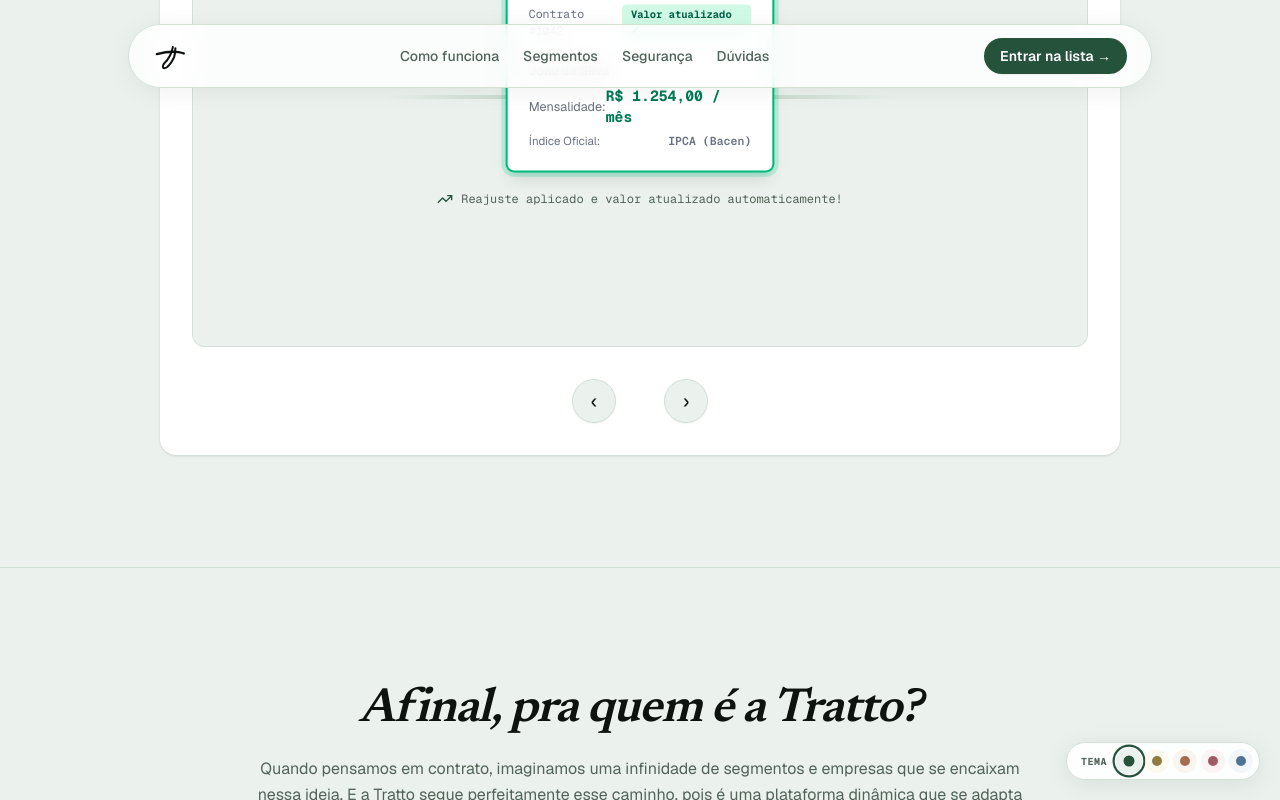
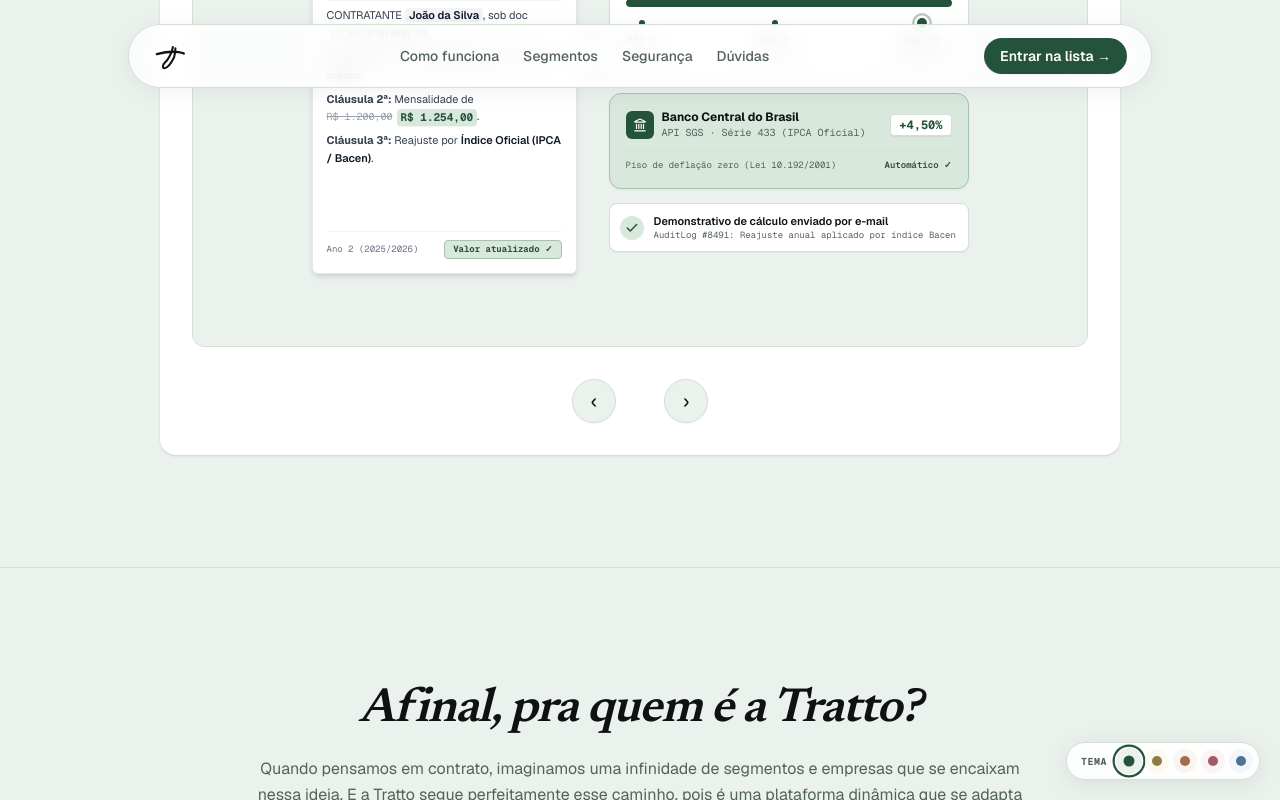
Before and after one commit to brtorresdel/tratto-landing-page, a Next.js app: page / in a window 1280 px wide. Both pictures are taken after a click on the button "Etapa anterior". Shown: the part 4024-4824 px from the top of the page. Built offline with nearby package versions, Linux system fonts and the light colour scheme.

Commit message:
feat(how-it-works): implementar animacao da etapa 4 com vigencia, timeline anual e reajuste Bacen

```diff
--- a/src/components/contract-story-player.tsx
+++ b/src/components/contract-story-player.tsx
@@ -2,7 +2,7 @@
 
 import React, { useState, useEffect } from "react";
 import clsx from "clsx";
-import { User, CheckCircle, Clock, ShieldCheck, Sparkles, TrendingUp, Play, Pause, ChevronDown, Check, Loader2, FileText, Download, Send, ArrowRight, Mail, Copy } from "lucide-react";
+import { User, CheckCircle, Clock, ShieldCheck, Sparkles, TrendingUp, Play, Pause, ChevronDown, Check, Loader2, FileText, Download, Send, ArrowRight, Mail, Copy, Landmark } from "lucide-react";
 
 export const STORY_STEPS = [
   {
@@ -1631,124 +1631,241 @@
 }
 
 // =========================================================================
-// ETAPA 4: LINHA DO TEMPO, ANIVERSÁRIO DO CONTRATO E VALOR ATUALIZADO
+// ETAPA 4: LINHA DO TEMPO, ANIVERSÁRIO DO CONTRATO E REAJUSTE BACEN
 // =========================================================================
 function Step4TimelineAdjustment() {
-  const [stage, setStage] = useState<"approaching" | "updated" | "yellow" | "red">("approaching");
+  const [elapsedMs, setElapsedMs] = useState(0);
 
   useEffect(() => {
-    let t1: NodeJS.Timeout;
-    let t2: NodeJS.Timeout;
-    let t3: NodeJS.Timeout;
-    let t4: NodeJS.Timeout;
-
-    const runCycle = () => {
-      setStage("approaching");
-      t1 = setTimeout(() => {
-        setStage("updated");
-        t2 = setTimeout(() => {
-          setStage("yellow");
-          t3 = setTimeout(() => {
-            setStage("red");
-            t4 = setTimeout(() => {
-              runCycle();
-            }, 2500);
-          }, 2500);
-        }, 2500);
-      }, 2000);
-    };
-
-    runCycle();
-
-    return () => {
-      clearTimeout(t1);
-      clearTimeout(t2);
-      clearTimeout(t3);
-      clearTimeout(t4);
-    };
+    const interval = setInterval(() => {
+      setElapsedMs((prev) => (prev >= 7000 ? 0 : prev + 50));
+    }, 50);
+
+    return () => clearInterval(interval);
   }, []);
 
+  // Fases cronológicas:
+  // 0ms a 1400ms: vigência ativa, timeline avançando pelos 12 meses
+  // 1400ms a 2000ms: marco 12 alcançado, data-base ativada, API Bacen consultada
+  // 2000ms a 6500ms: reajuste aplicado (+4,50%), mensalidade R$ 1.254,00, renovado até 2026
+  // 6500ms a 7000ms: reinício suave
+  const isAtDatabase = elapsedMs >= 1400 && elapsedMs < 2000;
+  const isAdjusted = elapsedMs >= 2000;
+
+  // Progresso percentual da linha do tempo até 1400ms (0% a 100%)
+  const progress = Math.min(100, Math.round((elapsedMs / 1400) * 100));
+
+  // Mês exibido no contador de vigência:
+  const currentMonthNumber = Math.min(12, Math.floor((elapsedMs / 1400) * 12) + 1);
+
   return (
-    <div className="w-full max-w-lg mx-auto flex flex-col items-center justify-center relative min-h-[300px]">
-      {/* Linha horizontal atrás do contrato com fade gradiente nas pontas */}
-      <div className="absolute inset-x-0 top-1/2 -translate-y-1/2 h-1 bg-gradient-to-r from-transparent via-[var(--border-strong)] to-transparent z-0 pointer-events-none" />
-
-      {/* Ponto / Partícula de Aniversário que desliza pela linha em direção ao contrato */}
-      <div
-        className={clsx(
-          "absolute top-1/2 -translate-y-1/2 z-10 transition-all duration-1000",
-          stage === "approaching" && "left-[15%] opacity-100 scale-125",
-          stage === "updated" && "left-[50%] -translate-x-1/2 opacity-0 scale-150",
-          (stage === "yellow" || stage === "red") && "left-[10%] opacity-0 scale-50"
-        )}
-      >
-        <div className="h-4 w-4 rounded-full bg-emerald-500 shadow-[0_0_12px_rgba(16,185,129,0.8)] border-2 border-white animate-ping" />
-      </div>
-
-      {/* Tooltip / Notificação Flutuante de Atualização */}
-      <div
-        className={clsx(
-          "absolute -top-3 z-30 transition-all duration-500",
-          stage === "updated" ? "opacity-100 -translate-y-1 scale-100" : "opacity-0 translate-y-2 scale-90 pointer-events-none"
-        )}
-      >
-        <div className="rounded-full bg-emerald-600 text-white font-mono text-xs px-3 py-1 shadow-lg flex items-center gap-1.5 font-semibold">
-          <Sparkles className="h-3.5 w-3.5 text-emerald-200" />
-          <span>Valor atualizado (+4,5% IPCA via Bacen)</span>
+    <div className="w-full h-full max-w-4xl mx-auto flex flex-col lg:flex-row items-center justify-center gap-6 lg:gap-8 select-none py-2 px-2 overflow-hidden">
+      {/* =================================================================== */}
+      {/* 1. O CONTRATO (Lado Esquerdo / Centro) */}
+      {/* =================================================================== */}
+      <div className="relative w-[235px] sm:w-[265px] h-[330px] sm:h-[355px] rounded-md border border-gray-200 bg-white p-3.5 shadow-md flex flex-col justify-between text-left shrink-0 transition-all duration-300">
+        <div>
+          {/* Cabeçalho limpo com a rubrica oficial Tratto no canto superior direito */}
+          <div className="flex items-center justify-between pb-1.5 border-b border-gray-100 mb-1.5 select-none">
+            <span className="font-mono text-[10px] uppercase tracking-wider font-semibold truncate text-gray-700">
+              contrato_123456
+            </span>
+            <div className="flex items-center gap-1 shrink-0" title="Plataforma Tratto">
+              <svg
+                xmlns="http://www.w3.org/2000/svg"
+                viewBox="0 0 50 50"
+                className="h-4 w-4 text-gray-900 stroke-current fill-none"
+                role="img"
+                aria-label="Rubrica Tratto"
+              >
+                <g strokeLinecap="round" strokeLinejoin="round">
+                  <path d="M 6 22 C 14 20, 26 17, 40 19 C 45 20, 48 21, 48 21" strokeWidth="4.2" />
+                  <path d="M 31 11 C 30 19, 24 31, 18 36 C 14 40, 15 44, 18 44 C 23 44, 28 37, 33 27 C 34 23, 35 17, 35 13" strokeWidth="3.6" />
+                </g>
+              </svg>
+            </div>
+          </div>
+
+          <div className="text-center font-bold uppercase tracking-wider text-gray-900 pb-1 text-[11px] border-b border-gray-100 mb-1.5">
+            Contrato de Prestação de Serviços
+          </div>
+
+          <div className="space-y-1.5 text-[10px] sm:text-[11px] text-gray-700 leading-relaxed font-sans">
+            <p>
+              CONTRATANTE{" "}
+              <span className="font-semibold text-gray-900 bg-gray-100 px-1 py-0.2 rounded">
+                João da Silva
+              </span>
+              , sob doc{" "}
+              <span className="font-mono text-[9px] text-gray-800 bg-gray-100 px-1 py-0.2 rounded">
+                12.345.678/0001-90
+              </span>
+              .
+            </p>
+
+            <p>
+              <strong>Cláusula 1ª:</strong> Serviço{" "}
+              <span className="font-semibold text-gray-900">Plano XYZ</span>, vigência{" "}
+              <span className="font-semibold text-gray-900">12 meses</span>.
+            </p>
+
+            <p className="transition-all duration-300">
+              <strong>Cláusula 2ª:</strong> Mensalidade de{" "}
+              {isAdjusted ? (
+                <span className="inline-flex items-center gap-1 font-mono">
+                  <span className="line-through text-gray-400 text-[10px]">R$ 1.200,00</span>
+                  <span className="font-bold text-[var(--accent-primary)] bg-[var(--accent-surface)] px-1 rounded shadow-2xs">
+                    R$ 1.254,00
+                  </span>
+                </span>
+              ) : (
+                <span className="font-mono font-semibold text-gray-900">R$ 1.200,00</span>
+              )}
+              .
+            </p>
+
+            <p>
+              <strong>Cláusula 3ª:</strong> Reajuste por{" "}
+              <span className="font-semibold text-gray-900">Índice Oficial (IPCA / Bacen)</span>.
+            </p>
+          </div>
+        </div>
+
+        {/* Rodapé com badge reativa de vigência */}
+        <div className="mt-auto pt-2 border-t border-gray-100 flex items-center justify-between text-[10px]">
+          <span className="font-mono text-[9px] text-gray-500">
+            {isAdjusted ? "Ano 2 (2025/2026)" : "Ano 1 (2024/2025)"}
+          </span>
+          <span
+            className={clsx(
+              "font-mono text-[9px] font-bold px-2 py-0.5 rounded transition-all duration-300",
+              isAdjusted
+                ? "bg-[var(--accent-surface)] text-[var(--accent-primary)] border border-[var(--border-strong)]"
+                : isAtDatabase
+                  ? "bg-amber-100 text-amber-800 border border-amber-300 animate-pulse"
+                  : "bg-gray-100 text-gray-700"
+            )}
+          >
+            {isAdjusted ? "Valor atualizado ✓" : isAtDatabase ? "Data-base de Reajuste" : "Vigência Ativa"}
+          </span>
         </div>
       </div>
 
-      {/* Contrato Centralizado com bordas reativas ao status temporal */}
-      <div
-        className={clsx(
-          "relative z-20 w-64 rounded-lg bg-white p-5 shadow-lg border-2 transition-all duration-700 text-left",
-          stage === "updated" && "border-emerald-500 ring-4 ring-emerald-400/20 bg-emerald-50/20 scale-105",
-          stage === "approaching" && "border-emerald-400 bg-white scale-100",
-          stage === "yellow" && "border-amber-400 ring-2 ring-amber-400/20 bg-amber-50/10 scale-100",
-          stage === "red" && "border-rose-400 ring-2 ring-rose-400/20 bg-rose-50/10 scale-100"
-        )}
-      >
-        <div className="flex items-center justify-between pb-2 border-b border-gray-100 text-[11px] font-mono">
-          <span className="text-gray-500">Contrato #1042</span>
-          <span
-            className={clsx(
-              "font-bold text-[10px] px-2 py-0.5 rounded",
-              (stage === "updated" || stage === "approaching") && "bg-emerald-100 text-emerald-800",
-              stage === "yellow" && "bg-amber-100 text-amber-800",
-              stage === "red" && "bg-rose-100 text-rose-800"
-            )}
-          >
-            {stage === "updated" && "Valor atualizado ✓"}
-            {stage === "approaching" && "Vigência Ativa"}
-            {stage === "yellow" && "Aviso de Aniversário"}
-            {stage === "red" && "Reajuste Pendente"}
-          </span>
+      {/* =================================================================== */}
+      {/* 2. PAINÉIS DE AUTOMAÇÃO (Lado Direito) */}
+      {/* =================================================================== */}
+      <div className="flex flex-col gap-3.5 w-full max-w-[330px] sm:max-w-[360px] shrink-0">
+        {/* Painel da Linha do Tempo de Vigência */}
+        <div className="rounded-xl border border-[var(--border-subtle)] bg-[var(--bg-card)] p-4 shadow-xs text-left">
+          <div className="flex items-center justify-between text-xs pb-2 border-b border-[var(--border-subtle)]">
+            <div className="flex items-center gap-1.5 text-[var(--text-main)] font-semibold font-sans">
+              <Clock className="h-4 w-4 text-[var(--accent-primary)]" />
+              <span>Ciclo Anual de Vigência</span>
+            </div>
+            <span className="font-mono text-[11px] text-[var(--text-muted)] font-medium">
+              {isAdjusted ? "Ciclo renovado" : `Mês ${currentMonthNumber} de 12`}
+            </span>
+          </div>
+
+          {/* Barra horizontal com progresso e 3 marcos */}
+          <div className="mt-4 relative">
+            {/* Trilho base */}
+            <div className="h-2 w-full rounded-full bg-[var(--border-subtle)] overflow-hidden">
+              <div
+                style={{ width: `${progress}%` }}
+                className="h-full bg-[var(--accent-primary)] rounded-full transition-all duration-100 ease-linear"
+              />
+            </div>
+
+            {/* 3 Marcos da Timeline */}
+            <div className="mt-2.5 flex items-center justify-between text-[10px] font-mono text-[var(--text-muted)]">
+              <div className="flex flex-col items-center">
+                <div className="h-2.5 w-2.5 rounded-full bg-[var(--accent-primary)] border-2 border-white shadow-2xs" />
+                <span className="mt-1 font-semibold text-[var(--text-main)]">Mês 1</span>
+                <span className="text-[9px] text-[var(--text-muted)]">Início</span>
+              </div>
+
+              <div className="flex flex-col items-center">
+                <div
+                  className={clsx(
+                    "h-2.5 w-2.5 rounded-full border-2 border-white shadow-2xs transition-colors",
+                    progress >= 50 ? "bg-[var(--accent-primary)]" : "bg-gray-300"
+                  )}
+                />
+                <span className="mt-1 font-semibold text-[var(--text-main)]">Mês 6</span>
+                <span className="text-[9px] text-[var(--text-muted)]">Semestre</span>
+              </div>
+
+              <div className="flex flex-col items-center">
+                <div
+                  className={clsx(
+                    "h-3 w-3 rounded-full border-2 border-white shadow-2xs transition-all",
+                    progress >= 100
+                      ? "bg-[var(--accent-primary)] ring-2 ring-[var(--accent-primary)]/30 scale-125"
+                      : "bg-gray-300"
+                  )}
+                />
+                <span className="mt-1 font-semibold text-[var(--text-main)]">Mês 12</span>
+                <span className="text-[9px] text-[var(--accent-primary)] font-bold">Aniversário</span>
+              </div>
+            </div>
+          </div>
         </div>
 
-        <div className="mt-3 space-y-1.5 text-xs text-gray-700">
-          <div className="font-semibold text-gray-900">João da Silva</div>
+        {/* Card da Consulta Oficial ao Banco Central (SGS) */}
+        <div
+          className={clsx(
+            "rounded-xl border transition-all duration-500 p-4 text-left shadow-xs",
+            isAtDatabase || isAdjusted
+              ? "border-[var(--border-strong)] bg-[var(--accent-surface)] opacity-100 scale-100"
+              : "border-[var(--border-subtle)] bg-[var(--bg-card)] opacity-40 scale-98 pointer-events-none"
+          )}
+        >
           <div className="flex items-center justify-between">
-            <span className="text-gray-500">Mensalidade:</span>
-            <span className={clsx("font-mono font-bold transition-colors", stage === "updated" ? "text-emerald-700 text-sm" : "text-gray-900")}>
-              {stage === "updated" ? "R$ 1.254,00 / mês" : "R$ 1.200,00 / mês"}
+            <div className="flex items-center gap-2">
+              <div className="flex h-7 w-7 items-center justify-center rounded-md bg-[var(--accent-primary)] text-white shrink-0">
+                <Landmark className="h-3.5 w-3.5" />
+              </div>
+              <div>
+                <h4 className="font-sans text-xs font-bold text-[var(--text-main)] leading-tight">
+                  Banco Central do Brasil
+                </h4>
+                <p className="font-mono text-[10px] text-[var(--text-muted)]">
+                  API SGS · Série 433 (IPCA Oficial)
+                </p>
+              </div>
+            </div>
+
+            <span className="font-mono text-xs font-bold text-[var(--accent-primary)] bg-white px-2 py-0.5 rounded shadow-2xs border border-[var(--border-subtle)]">
+              +4,50%
             </span>
           </div>
-          <div className="flex items-center justify-between text-[11px] text-gray-500">
-            <span>Índice Oficial:</span>
-            <span className="font-mono font-semibold">IPCA (Bacen)</span>
+
+          <div className="mt-2.5 pt-2 border-t border-[var(--border-subtle)] flex items-center justify-between text-[9px] font-mono text-[var(--text-muted)]">
+            <span>Piso de deflação zero (Lei 10.192/2001)</span>
+            <span className="font-semibold text-[var(--accent-primary)]">Automático ✓</span>
           </div>
         </div>
-      </div>
-
-      {/* Legenda de vigência */}
-      <div className="mt-6 text-xs font-mono text-[var(--text-muted)] flex items-center gap-2">
-        <TrendingUp className="h-4 w-4 text-[var(--accent-primary)]" />
-        <span>
-          {stage === "approaching" && "Aniversário anual se aproximando na linha do tempo..."}
-          {stage === "updated" && "Reajuste aplicado e valor atualizado automaticamente!"}
-          {stage === "yellow" && "Aviso preventivo aos gestores sobre a data-base"}
-          {stage === "red" && "Varredura contínua garantindo que nenhum reajuste passe em branco"}
-        </span>
+
+        {/* Notificação Flutuante de Envio & AuditLog */}
+        <div
+          className={clsx(
+            "rounded-lg border border-[var(--border-subtle)] bg-[var(--bg-card)] p-2.5 text-left text-xs transition-all duration-400 flex items-center gap-2.5 shadow-2xs",
+            isAdjusted ? "opacity-100 translate-y-0" : "opacity-0 translate-y-1 pointer-events-none"
+          )}
+        >
+          <div className="flex h-6 w-6 items-center justify-center rounded-full bg-[var(--accent-surface)] text-[var(--accent-primary)] shrink-0">
+            <Check className="h-3.5 w-3.5 stroke-[2.5]" />
+          </div>
+          <div className="flex-1 min-w-0">
+            <p className="font-sans text-[11px] font-semibold text-[var(--text-main)] truncate">
+              Demonstrativo de cálculo enviado por e-mail
+            </p>
+            <p className="font-mono text-[9px] text-[var(--text-muted)] truncate">
+              AuditLog #8491: Reajuste anual aplicado por índice Bacen
+            </p>
+          </div>
+        </div>
       </div>
     </div>
   );
```
Also changed, not shown: 1 other file (tests, documents, lock files or other folders).
